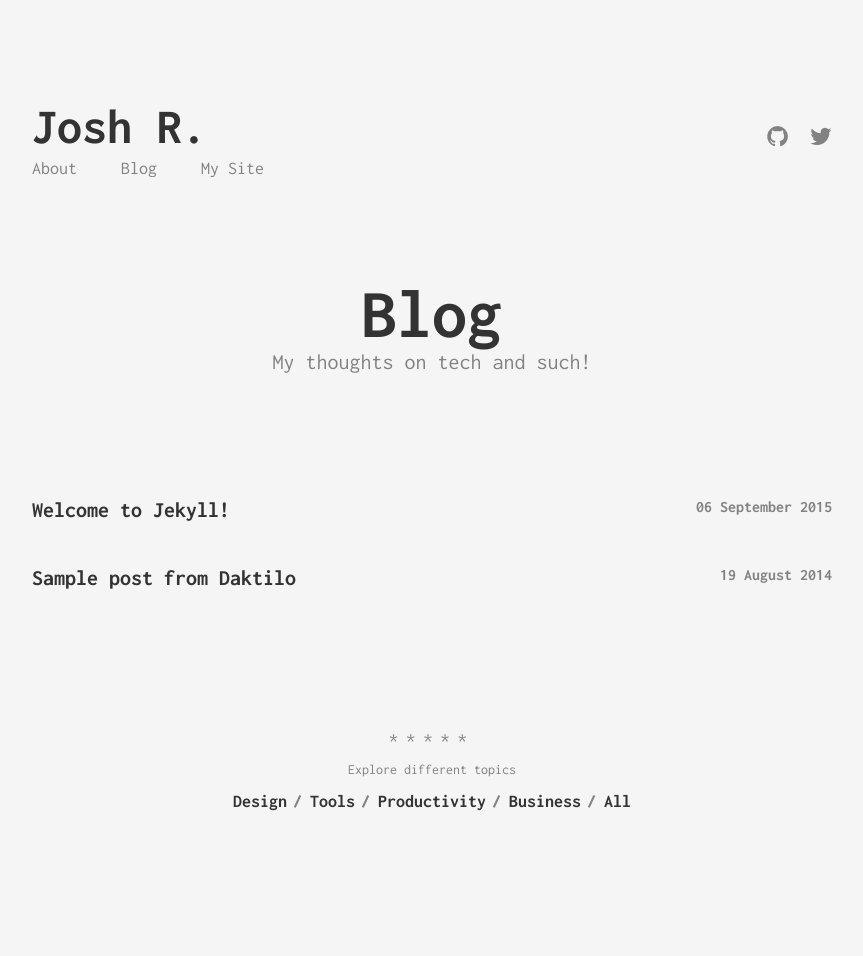
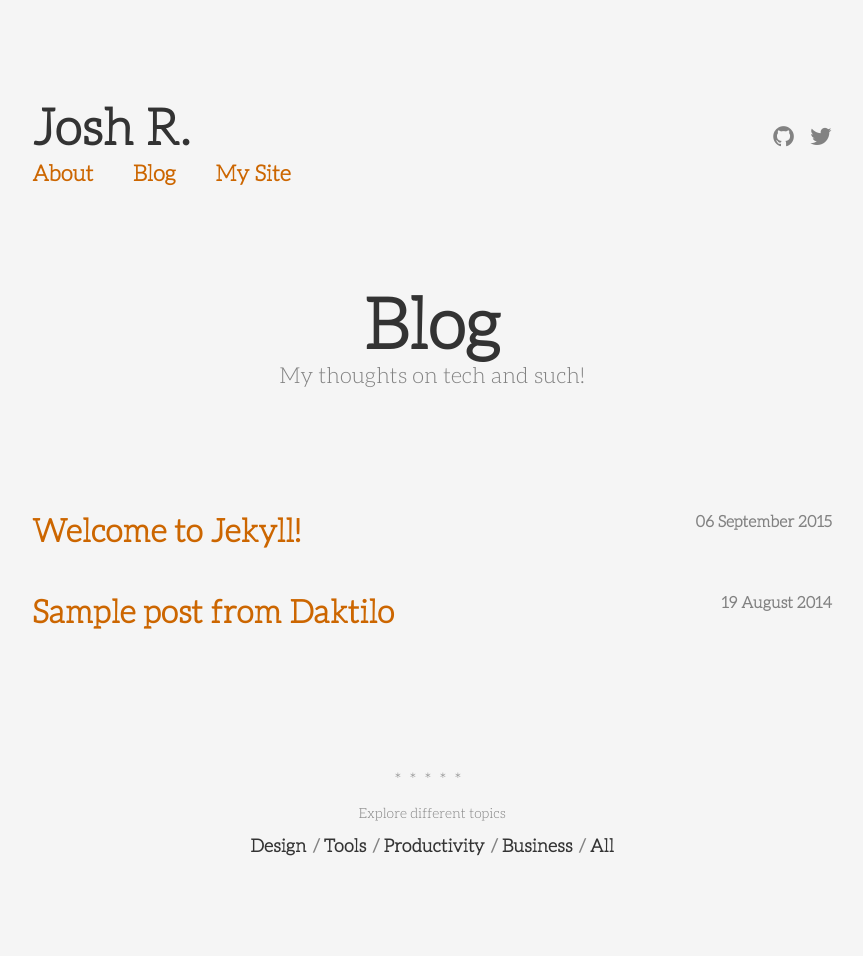
Before and after one commit to JoshR604/JoshR604.github.io, a Jekyll site: the page built from index.html, in a window 1280 px wide. Shown: the whole page, without its empty margins (208-1071 px from the left). Built offline with Jekyll 4.4.1, drawn with Linux system fonts in a browser that asks for light colours; before the commit the page ends 910 px from its top, so only the background shows below that.

Commit message:
implemented new font,, added some pretty colours

```diff
--- a/_includes/externals/styling.html
+++ b/_includes/externals/styling.html
@@ -1,4 +1,3 @@
-<link href='http://fonts.googleapis.com/css?family=Inconsolata:400,700' rel='stylesheet' type='text/css'>
 <link rel="stylesheet" href="{{ "/assets/vendor/normalize-css/normalize.css" | prepend: site.baseurl }}">
 <link rel="stylesheet" href="{{ "/css/main.css" | prepend: site.baseurl }}">
 <link rel="stylesheet" href="{{ "/assets/vendor/highlight/styles/solarized_dark.css" | prepend: site.baseurl }}">
--- a/_sass/_default.scss
+++ b/_sass/_default.scss
@@ -1,16 +1,16 @@
 /* =Base */
 
-@font-face{
-	font-family: 'LightFont';
-	src: url('WebFont.eot');
-	src: url('WebFont.eot?#iefix') format('embedded-opentype'),
-	     url('WebFont.woff') format('woff'),
-	     url('WebFont.ttf') format('truetype'),
-	     url('WebFont.svg#webfont') format('svg');
+@font-face {
+  font-family: 'LightFont';
+  src: url("/assets/vendor/font/Light/aleo-light-webfont.eot");
+  src: url("/assets/vendor/font/Light/aleo-light-webfont.eot?#iefix") format("embedded-opentype"),
+  url("/assets/vendor/font/Light/aleo-light-webfont.woff") format("woff"),
+  url("/assets/vendor/font/Light/aleo-light-webfont.ttf") format("truetype"),
+  url("/assets/vendor/font/Light/aleo-light-webfont.svg#webfont") format("svg");
 }
 
 body {
-    font-family: 'Inconsolata', ;
+    font-family: 'LightFont', ;
     color: $iron;
     background-color: $dorian;
 }
@@ -113,7 +113,9 @@
 }
 
 .menu__entry a {
-    font-weight: 400;
+    font-weight: 900;
+		font-size: 22px;
+		color:#CC6600;
 }
 
 .social-links {
@@ -138,6 +140,8 @@
 .page-title__text {
     font-weight: 700;
     font-size: 70px;
+		color:$iron;
+
 }
 
 .page-title__subtitle {
@@ -152,6 +156,8 @@
 
 .post-title__text {
     font-size: 40px;
+		color:$iron;
+
 }
 
 .post-title__subtitle {
@@ -171,8 +177,8 @@
 }
 
 .post-teaser__title {
-    font-size: 22px;
-    color: $iron;
+    font-size: 32px;
+		color:#CC6600;
 }
 
 .post-teaser__date {
```
Also changed, not shown: assets/vendor/font/Light/aleo-light-webfont.svg (renamed from _sass/font/Light/aleo-light-webfont.svg), assets/vendor/font/Light/aleo-light-webfont.ttf (renamed from _sass/font/Light/aleo-light-webfont.ttf), assets/vendor/font/Light/aleo-light-webfont.woff (renamed from _sass/font/Light/aleo-light-webfont.woff), assets/vendor/font/Light/aleo-light-webfont.woff2 (renamed from _sass/font/Light/aleo-light-webfont.woff2), assets/vendor/font/Regular/aleo-regular-webfont.svg (renamed from _sass/font/Regular/aleo-regular-webfont.svg), assets/vendor/font/Regular/aleo-regular-webfont.ttf (renamed from _sass/font/Regular/aleo-regular-webfont.ttf), assets/vendor/font/Regular/aleo-regular-webfont.woff (renamed from _sass/font/Regular/aleo-regular-webfont.woff), assets/vendor/font/Regular/aleo-regular-webfont.woff2 (renamed from _sass/font/Regular/aleo-regular-webfont.woff2), 4 other files.
